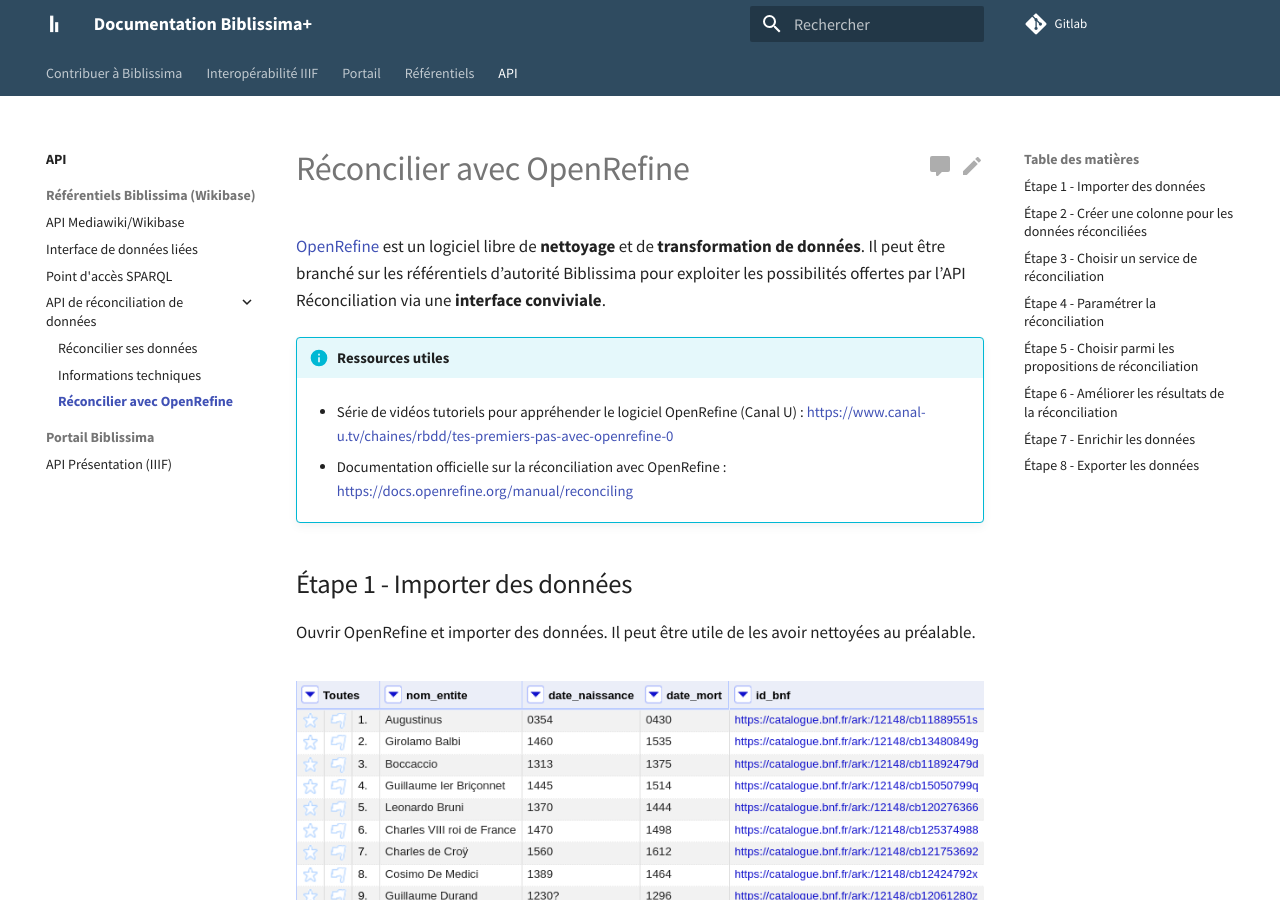
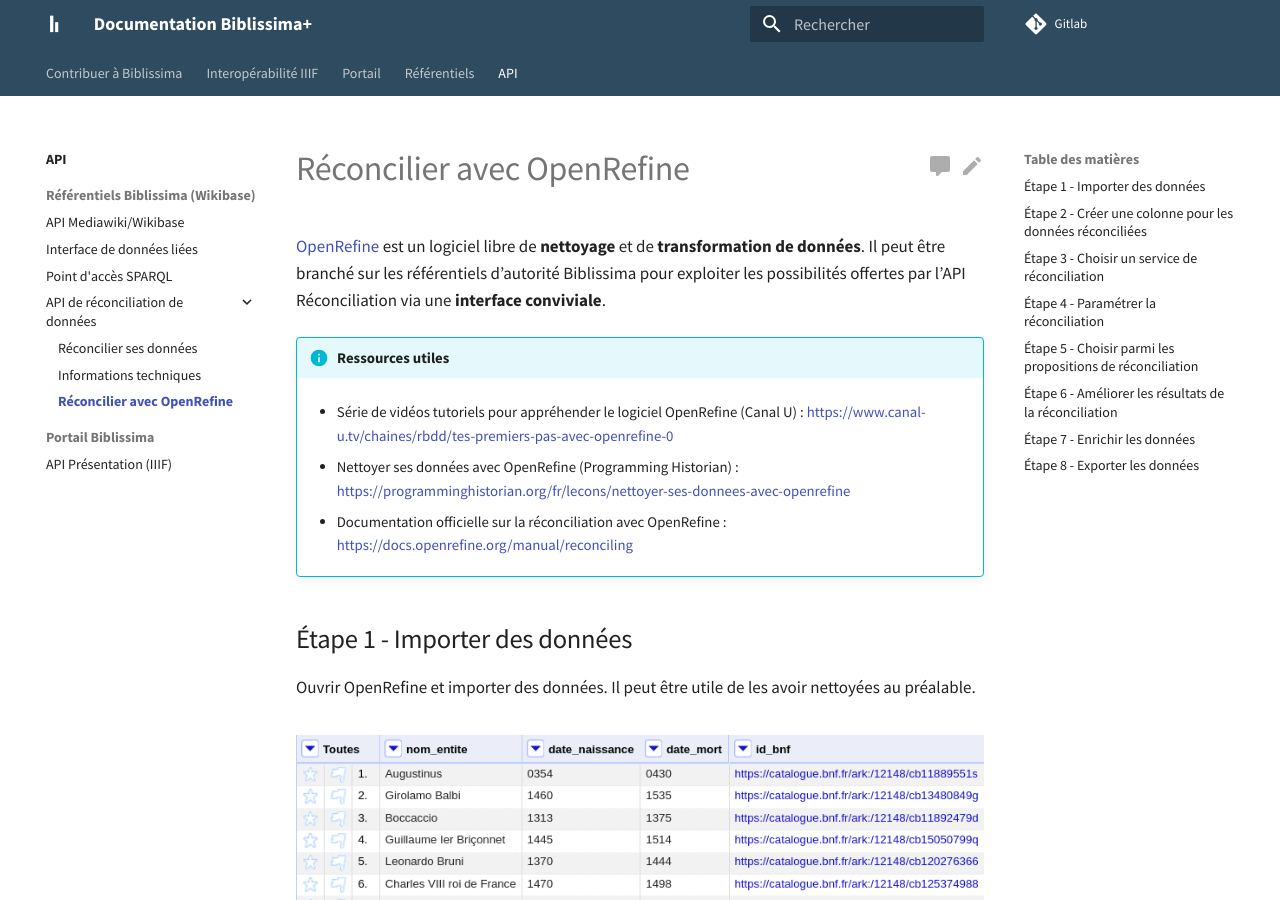
Before and after one commit to biblissima/doc.biblissima, an MkDocs documentation site: the page built from docs/api/openrefine.md, in a window 1280 px wide and 900 px high. Built offline with MkDocs 1.6.1 and Material for MkDocs 9.7.7, drawn with Linux system fonts in a browser that asks for light colours.

Commit message:
add new useful resource (openrefine)

```diff
--- a/docs/api/openrefine.md
+++ b/docs/api/openrefine.md
@@ -2,9 +2,13 @@
 
 !!! info "Ressources utiles"
 
-	- Série de vidéos tutoriels pour appréhender le logiciel OpenRefine (Canal U) : [https://www.canal-u.tv/chaines/rbdd/tes-premiers-pas-avec-openrefine-0](https://www.canal-u.tv/chaines/rbdd/tes-premiers-pas-avec-openrefine-0)
+	 - Série de vidéos tutoriels pour appréhender le logiciel OpenRefine (Canal U) : [https://www.canal-u.tv/chaines/rbdd/tes-premiers-pas-avec-openrefine-0](https://www.canal-u.tv/chaines/rbdd/tes-premiers-pas-avec-openrefine-0)
 
-	- Documentation officielle sur la réconciliation avec OpenRefine : [https://docs.openrefine.org/manual/reconciling](https://docs.openrefine.org/manual/reconciling)
+    - Nettoyer ses données avec OpenRefine (Programming Historian) : [https://programminghistorian.org/fr/lecons/nettoyer-ses-donnees-avec-openrefine](https://programminghistorian.org/fr/lecons/nettoyer-ses-donnees-avec-openrefine)
+
+	 - Documentation officielle sur la réconciliation avec OpenRefine : [https://docs.openrefine.org/manual/reconciling](https://docs.openrefine.org/manual/reconciling)
+
+
 
 
 ## Étape 1 - Importer des données
```
